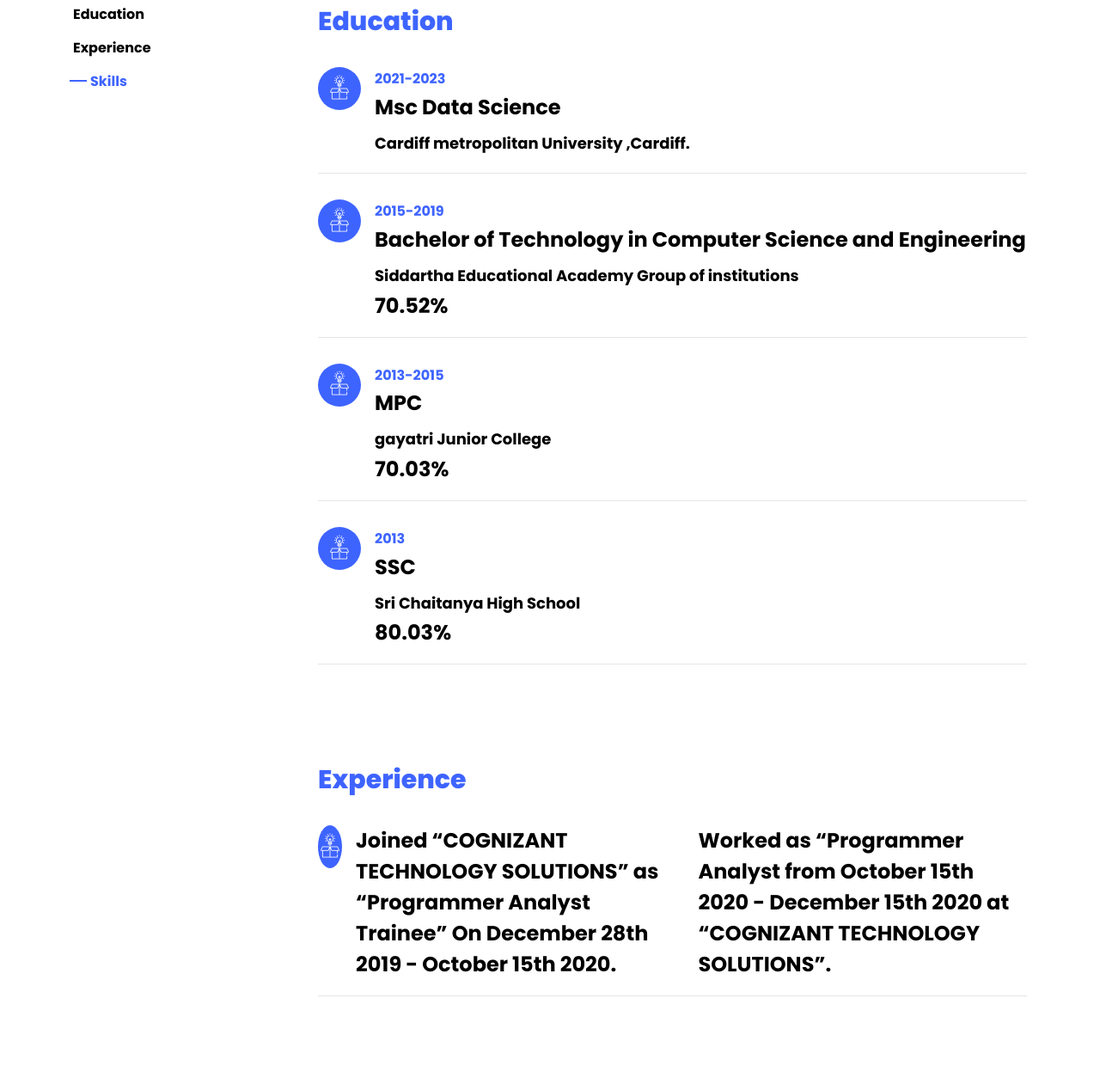
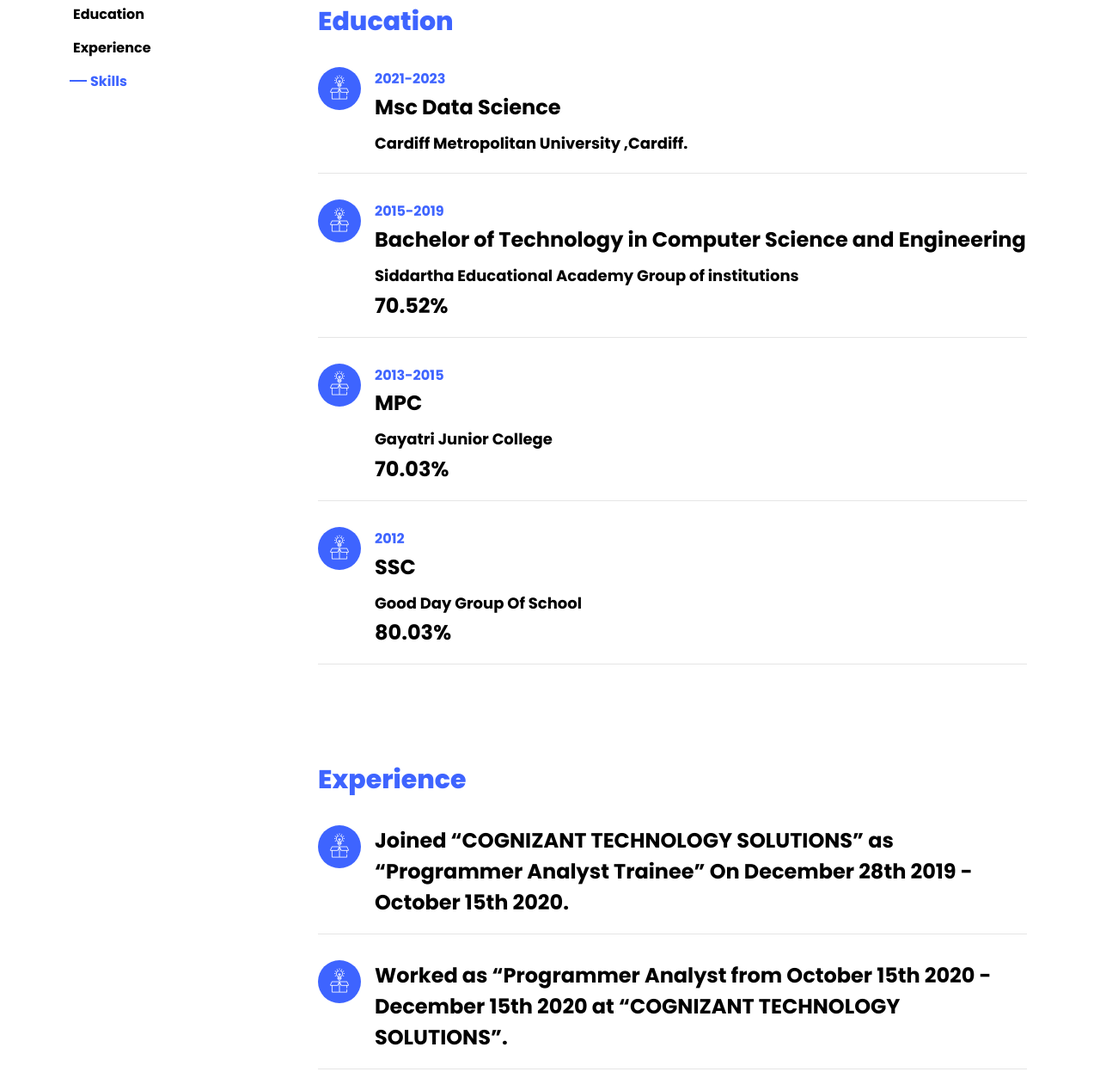
Before and after one commit to saikumarsandra/Saikumar-Sandra.github.io, a plain HTML site: page index.html in a window 1280 px wide. Shown: the part 1839-3107 px from the top of the page at 86% size. Drawn offline with Linux system fonts and the light colour scheme; files whose address does not match are found by name.

Commit message:
my profile first commit

```diff
--- a/index.html
+++ b/index.html
@@ -141,7 +141,7 @@
 							<div class="text pl-3">
 		    					<span class="date">2021-2023</span>
 		    					<h2>Msc Data Science </h2>
-		    					<span class="position">Cardiff metropolitan University ,Cardiff.</span>
+		    					<span class="position">Cardiff Metropolitan University ,Cardiff.</span>
 		    					<h2></h2>
 							</div>
 
@@ -165,7 +165,7 @@
 					    	<div class="text pl-3">
 		    					<span class="date">2013-2015</span>
 		    					<h2>MPC</h2>
-								<span class="position">gayatri Junior College</span>
+								<span class="position">Gayatri Junior College</span>
 								<h2>70.03%</h2>
 		    				</div>
 	    				</div>
@@ -174,9 +174,9 @@
 					    		<span class="flaticon-ideas"></span>
 					    	</div>
 					    	<div class="text pl-3">
-		    					<span class="date">2013</span>
+		    					<span class="date">2012</span>
 		    					<h2>SSC</h2>
-								<span class="position">Sri Chaitanya High School</span>
+								<span class="position">Good Day Group Of School</span>
 								<h2>80.03%</h2>
 		    				</div>
 	    				</div>
@@ -196,6 +196,13 @@
 		    					<h2>Joined “COGNIZANT TECHNOLOGY SOLUTIONS” as “Programmer Analyst Trainee”
 									On December 28th 2019 - October 15th 2020.</h2>
 							</div>
+
+						</div>
+						<div class="resume-wrap d-flex ftco-animate">
+	    					<div class="icon d-flex align-items-center justify-content-center">
+					    		<span class="flaticon-ideas"></span>
+					    	</div>
+
 							<div class="text pl-3">
 		    					<h2>Worked  as “Programmer Analyst from October 15th 2020 - December 15th 2020 at  “COGNIZANT TECHNOLOGY SOLUTIONS”.</h2>
 		    				</div>
```
